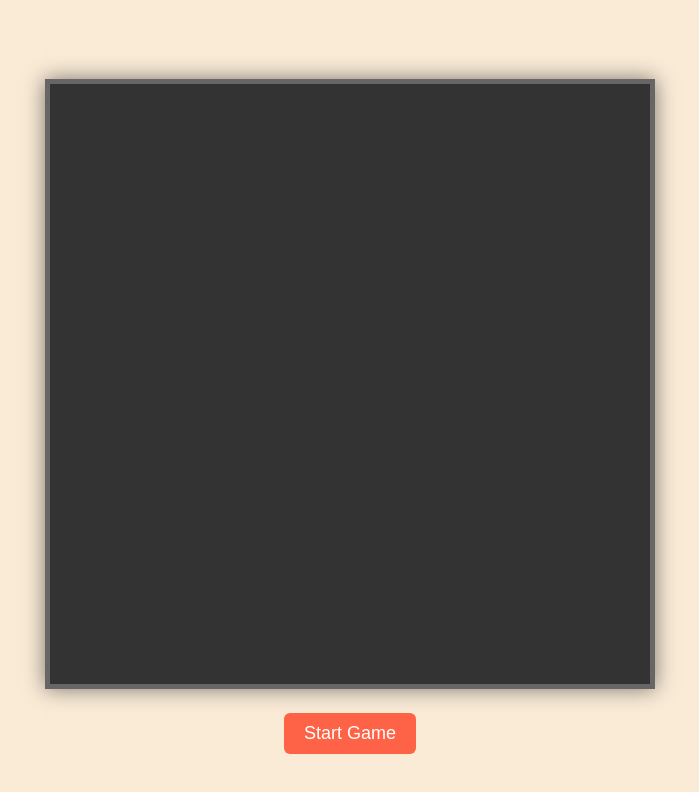
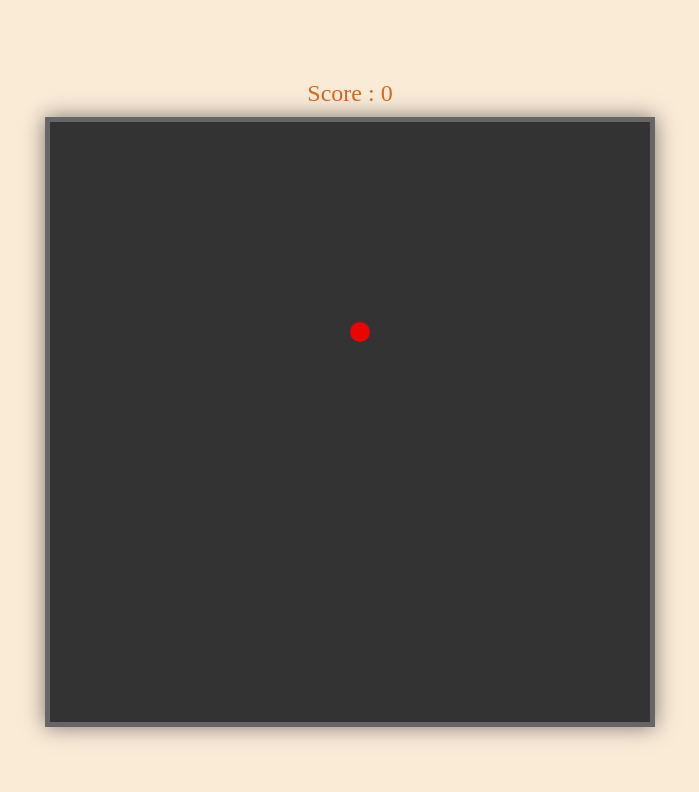
Before and after one commit to imjacobrajan/snake_game, a plain HTML site: page index.html in a window 1280 px wide. Both pictures are taken after a click on the button "Start Game". Shown: the whole page, without its empty margins (290-989 px from the left). Drawn offline with Linux system fonts and the light colour scheme.

Commit message:
Added food item in the game area

```diff
--- a/script.js
+++ b/script.js
@@ -13,7 +13,39 @@ document.addEventListener("DOMContentLoaded", () => {
   let dx = cellSize;
   let dy = 0;
 
-  function startGame() {
+  function drawScoreBoard() {
+    const scoreBoard = document.getElementById("score-board");
+    scoreBoard.textContent = `Score : ${score}`;
+  }
+
+  function drawDiv(x, y, className) {
+    const div = document.createElement("div");
+    div.classList.add(className);
+    div.style.top = `${y}px`;
+    div.style.left = `${x}px`;
+    return div;
+  }
+
+  function drawFoodAndSnake() {
+    gameArena.innerHTML = "";
+
+    const foodElement = drawDiv(food.x, food.y, "food");
+    gameArena.appendChild(foodElement);
+  }
+
+  function gameLoop() {
+    setInterval(() => {
+      drawScoreBoard();
+      drawFoodAndSnake();
+    }, 1000);
+  }
+
+  function runGame() {
+    gameStarted = true;
+    gameLoop();
+  }
+
+  function initiateGame() {
     const scoreBoard = document.createElement("div");
     scoreBoard.id = "score-board";
     document.body.insertBefore(scoreBoard, gameArena);
@@ -22,7 +54,12 @@ document.addEventListener("DOMContentLoaded", () => {
     startButton.textContent = "Start Game";
     startButton.classList.add("start-button");
     document.body.appendChild(startButton);
+
+    startButton.addEventListener("click", () => {
+      startButton.style.display = "none";
+      runGame();
+    });
   }
 
-  startGame();
+  initiateGame();
 });
--- a/style.css
+++ b/style.css
@@ -35,3 +35,18 @@ body {
   cursor: pointer;
   margin: 4px 0;
 }
+
+.food {
+  width: 20px;
+  height: 20px;
+  background-color: red;
+  position: absolute;
+  border-radius: 50%;
+  animation: blink 1s linear infinite;
+}
+
+@keyframes blink {
+  50% {
+    opacity: 0.5;
+  }
+}
```
